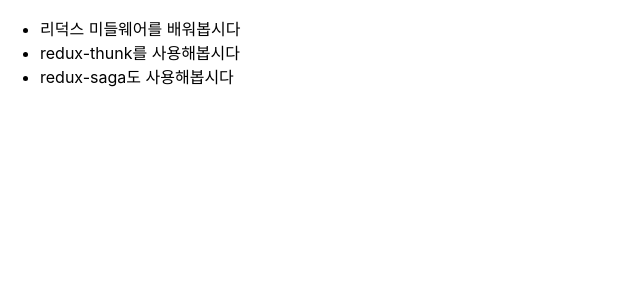
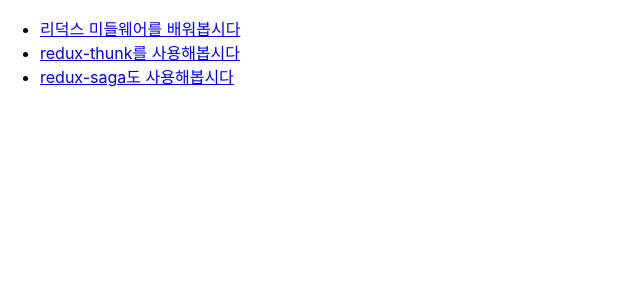
Before and after one commit to JJalit/redux-middleware, a React (Create React App) app: page / in a window 1280 px wide. Shown: the top 300 px of the page, without its empty margins (0-640 px from the left). Built offline with nearby package versions, Linux system fonts and the light colour scheme.

Commit message:
create Route

```diff
--- a/src/App.js
+++ b/src/App.js
@@ -1,10 +1,16 @@
 import React from 'react';
+import { Route } from 'react-router-dom';
 
-import CounterContainer from './containers/CounterContainer';
-import PostListContainer from './containers/PostListContainer';
+import PostListPage from './pages/PostListPage';
+import PostPage from './pages/PostPage';
 
 function App() {
-  return <PostListContainer />;
+  return (
+    <>
+      <Route path="/" component={PostListPage} exact={true} />
+      <Route path="/:id" component={PostPage} />
+    </>
+  );
 }
 
 export default App;
--- a/src/components/PostList.js
+++ b/src/components/PostList.js
@@ -1,10 +1,13 @@
 import React from 'react';
+import { Link } from 'react-router-dom';
 
 function PostList({ posts }) {
   return (
     <ul>
       {posts.map(post => (
-        <li key={post.id}>{post.title}</li>
+        <li key={post.id}>
+          <Link to={`/${post.id}`}>{post.title}</Link>
+        </li>
       ))}
     </ul>
   );
```
